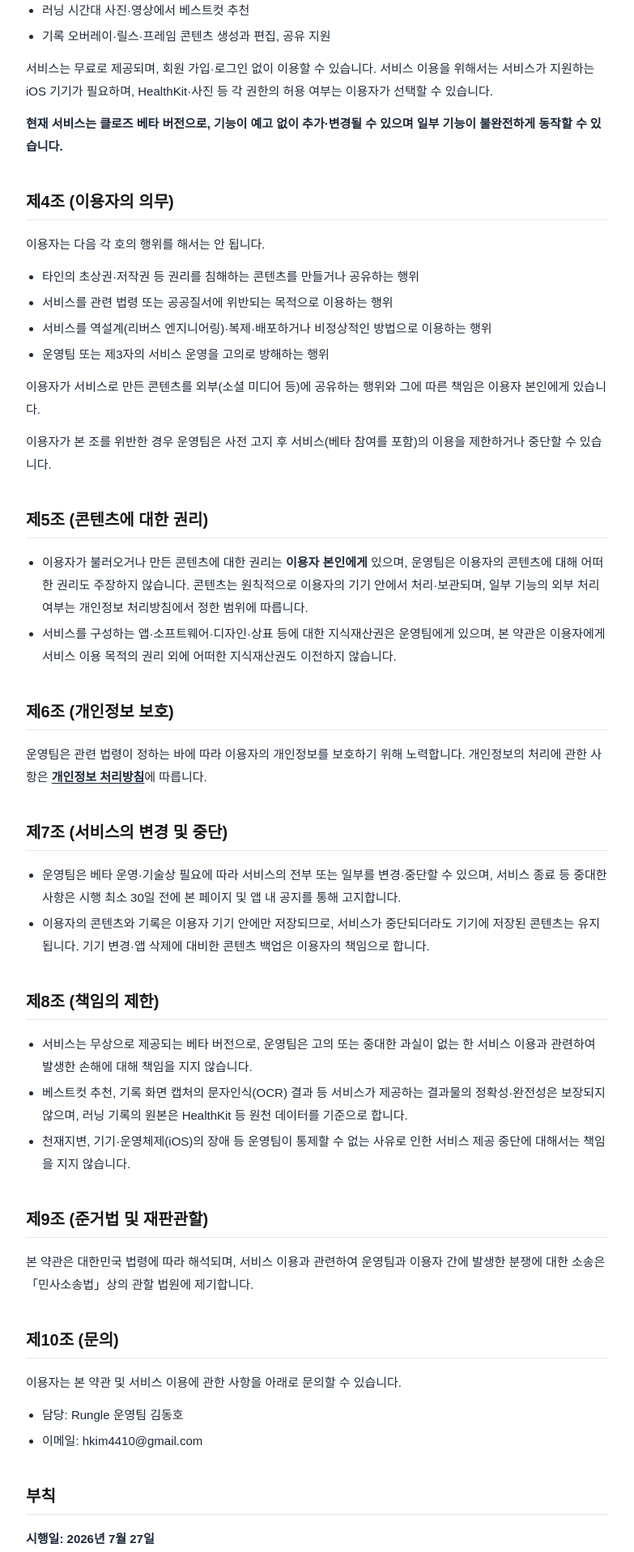
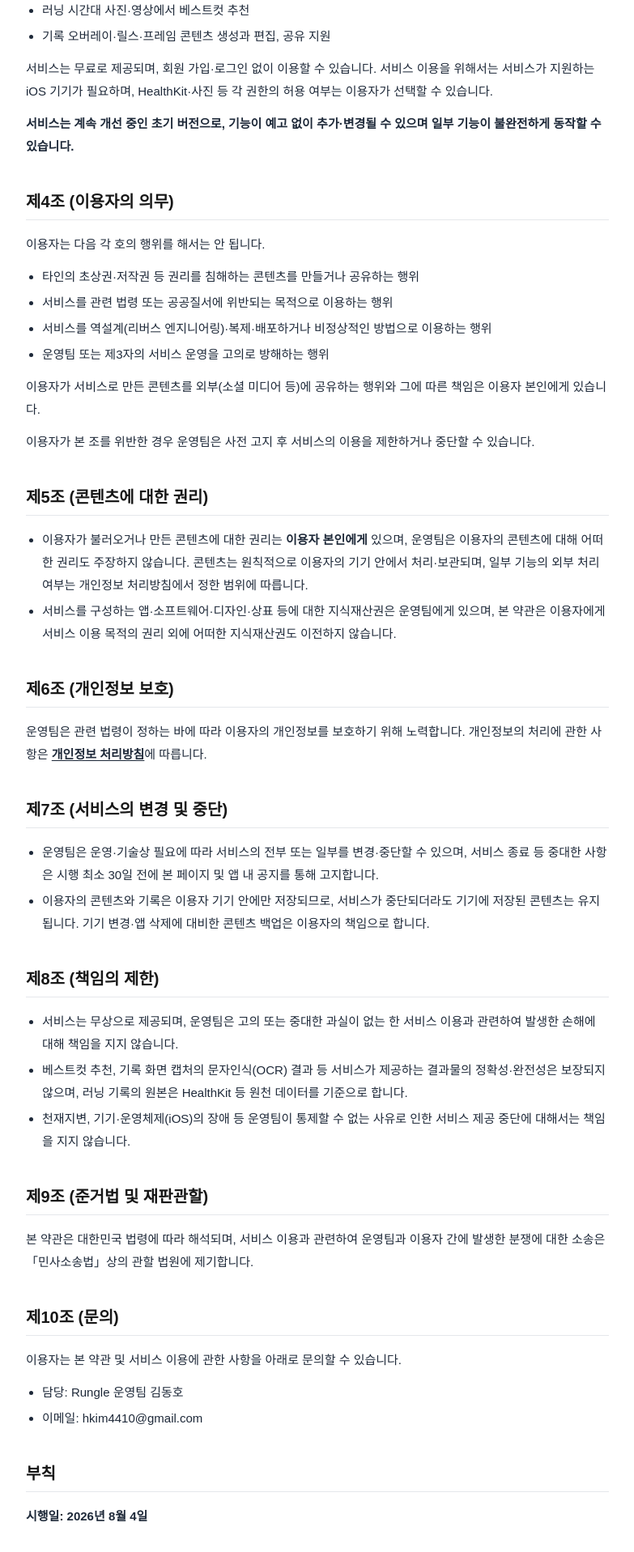
Before and after one commit to romance-runner-kyj/rungle-web, a Next.js app: page /terms in a window 1280 px wide. Shown: the part 880-2797 px from the top of the page at 81% size, without its empty margins (248-1031 px from the left). Built offline with nearby package versions, Linux system fonts and the light colour scheme.

Commit message:
docs: 처리방침·약관에서 클로즈 베타 표현을 걷어내고 시행일을 갱신한다 (#10)

```diff
--- a/app/privacy/page.tsx
+++ b/app/privacy/page.tsx
@@ -25,7 +25,7 @@ export default function PrivacyPage() {
       </p>
       <p className="mt-3 leading-7 text-gray-800">
         Rungle은 러닝 기록을 불러와 사진·영상에서 베스트컷을 골라주고 기록 오버레이·릴스를
-        만들어 공유하는 iOS 앱입니다. 본 방침은 현재 제공 중인 클로즈 베타 버전을 기준으로
+        만들어 공유하는 iOS 앱입니다. 본 방침은 현재 제공 중인 버전을 기준으로
         하며, <strong>현재 버전은 회원 가입·로그인 기능이 없고 운영팀이 직접 운영하는 서버도
         없습니다. 러닝 기록·사진·영상은 이용자 기기 밖으로 나가지 않으며, 서비스 개선을 위한
         앱 이용 기록만 외부 분석 도구로 전송됩니다(제5조).</strong>
@@ -176,7 +176,7 @@ export default function PrivacyPage() {
           삭제한 뒤로는 새 기록이 전송되지 않습니다.
         </p>
         <p>
-          이와 별개로, 베타 기간 중 일부 콘텐츠 분석·편집 기능의 보조를 위해 외부 인공지능(AI) 서비스
+          이와 별개로, 일부 콘텐츠 분석·편집 기능의 보조를 위해 외부 인공지능(AI) 서비스
           API를 이용할 수 있습니다. 이 경우 해당 기능 처리에 필요한 최소한의 데이터만
           전송되며, <strong>건강 데이터(러닝 기록 원본값)와 이용자를 식별할 수 있는 정보는
           전송하지 않습니다.</strong> 이용 범위가 확정·변경되는 경우 본 방침을 통해
@@ -268,10 +268,11 @@ export default function PrivacyPage() {
       <Section title="제13조 (개인정보 처리방침의 변경)">
         <p>
           본 개인정보 처리방침의 내용이 추가, 삭제 및 수정되는 경우 시행 최소 7일 전에 본
-          페이지를 통해 고지합니다. 특히 회원 가입(소셜 로그인), 서버 전송, 알림 기능 등이
-          도입되는 정식 출시 시점에 본 방침이 개정됩니다.
+          페이지를 통해 고지합니다. 특히 회원 가입(소셜 로그인), 서버 전송, 서버 푸시
+          알림(운영팀 서버에서 보내는 알림 — 현재 제공 중인 러닝 감지 알림은 기기 안에서만
+          만들어지는 로컬 알림입니다) 등이 도입되는 시점에 본 방침이 개정됩니다.
         </p>
-        <p><strong>시행일: 2026년 7월 29일</strong></p>
+        <p><strong>시행일: 2026년 8월 4일</strong></p>
       </Section>
     </main>
   );
--- a/app/terms/page.tsx
+++ b/app/terms/page.tsx
@@ -22,8 +22,7 @@ export default function TermsPage() {
       <p className="mt-4 leading-7 text-gray-800">
         본 약관은 Rungle 운영팀(이하 &ldquo;운영팀&rdquo;)이 제공하는 Rungle 서비스의 이용과
         관련하여 운영팀과 이용자 간의 권리·의무 및 책임 사항을
-        정하는 것을 목적으로 합니다. 본 약관은 현재 제공 중인 클로즈 베타 버전을 기준으로
-        합니다.
+        정하는 것을 목적으로 합니다. 본 약관은 현재 제공 중인 버전을 기준으로 합니다.
       </p>
 
       <Section title="제1조 (정의)">
@@ -79,8 +78,8 @@ export default function TermsPage() {
         </p>
         <p>
           <strong>
-            현재 서비스는 클로즈 베타 버전으로, 기능이 예고 없이 추가·변경될 수 있으며 일부
-            기능이 불완전하게 동작할 수 있습니다.
+            서비스는 계속 개선 중인 초기 버전으로, 기능이 예고 없이 추가·변경될 수 있으며
+            일부 기능이 불완전하게 동작할 수 있습니다.
           </strong>
         </p>
       </Section>
@@ -101,8 +100,8 @@ export default function TermsPage() {
           책임은 이용자 본인에게 있습니다.
         </p>
         <p>
-          이용자가 본 조를 위반한 경우 운영팀은 사전 고지 후 서비스(베타 참여를 포함)의
-          이용을 제한하거나 중단할 수 있습니다.
+          이용자가 본 조를 위반한 경우 운영팀은 사전 고지 후 서비스의 이용을 제한하거나
+          중단할 수 있습니다.
         </p>
       </Section>
 
@@ -136,7 +135,7 @@ export default function TermsPage() {
       <Section title="제7조 (서비스의 변경 및 중단)">
         <ul className="list-disc space-y-1 pl-5">
           <li>
-            운영팀은 베타 운영·기술상 필요에 따라 서비스의 전부 또는 일부를 변경·중단할 수
+            운영팀은 운영·기술상 필요에 따라 서비스의 전부 또는 일부를 변경·중단할 수
             있으며, 서비스 종료 등 중대한 사항은 시행 최소 30일 전에 본 페이지 및 앱 내
             공지를 통해 고지합니다.
           </li>
@@ -151,7 +150,7 @@ export default function TermsPage() {
       <Section title="제8조 (책임의 제한)">
         <ul className="list-disc space-y-1 pl-5">
           <li>
-            서비스는 무상으로 제공되는 베타 버전으로, 운영팀은 고의 또는 중대한 과실이 없는 한
+            서비스는 무상으로 제공되며, 운영팀은 고의 또는 중대한 과실이 없는 한
             서비스 이용과 관련하여 발생한 손해에 대해 책임을 지지 않습니다.
           </li>
           <li>
@@ -182,7 +181,7 @@ export default function TermsPage() {
       </Section>
 
       <Section title="부칙">
-        <p><strong>시행일: 2026년 7월 27일</strong></p>
+        <p><strong>시행일: 2026년 8월 4일</strong></p>
       </Section>
     </main>
   );
```
